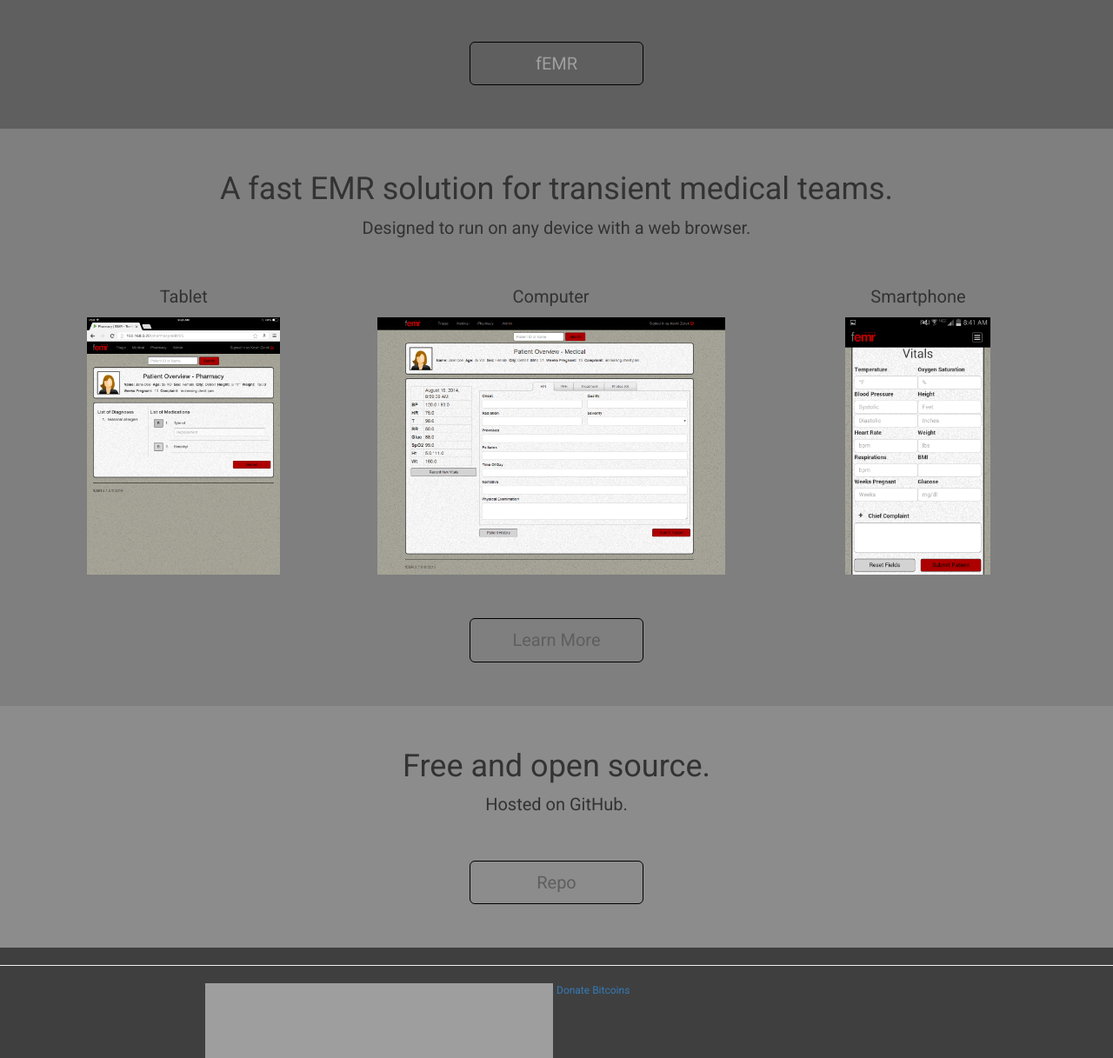
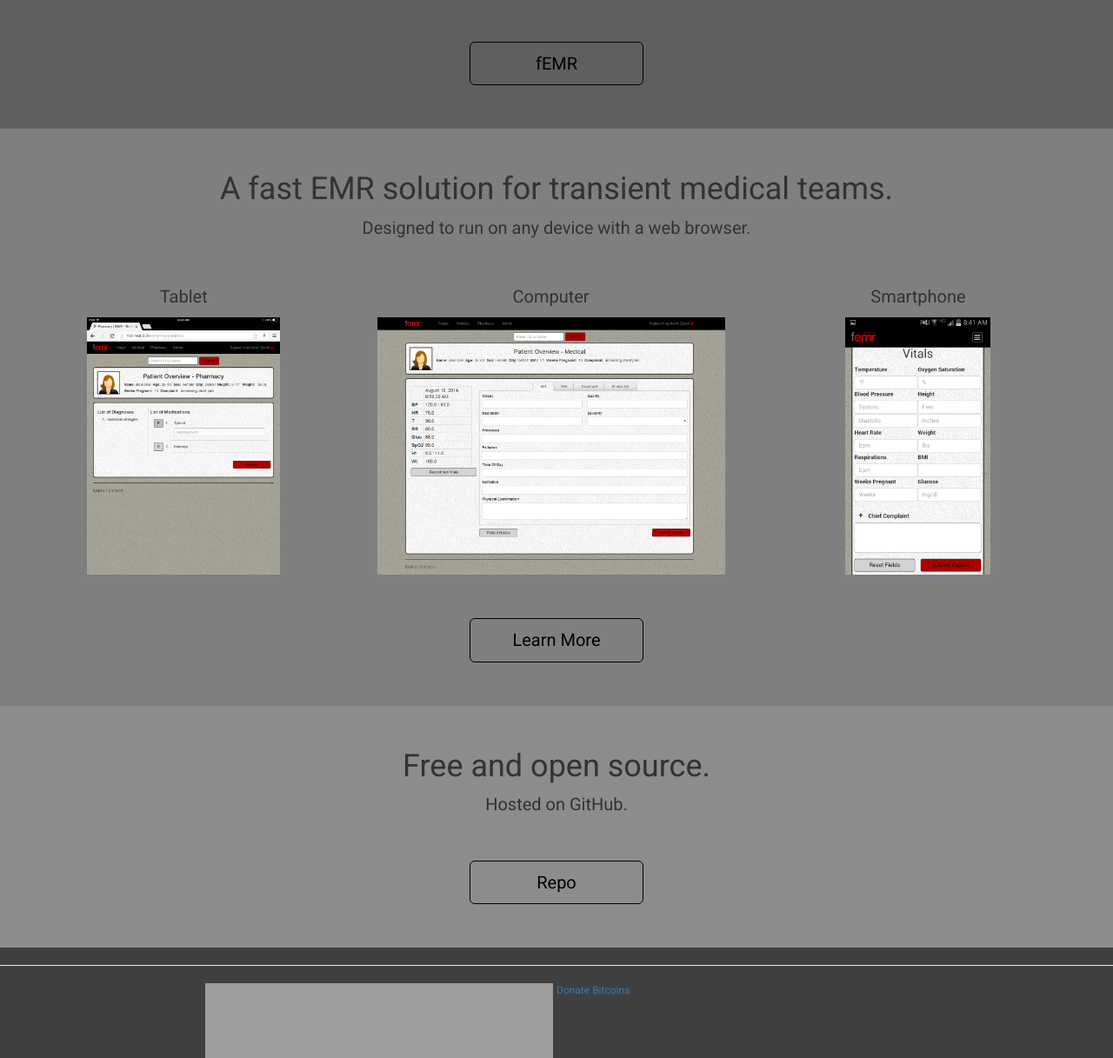
Before and after one commit to kdunlap/teamfemr, a plain HTML site: page index.html in a window 1280 px wide. Shown: the part 303-1520 px from the top of the page at 87% size. Drawn offline with Linux system fonts and the light colour scheme; grey boxes are pictures that could not be loaded.

Commit message:
make button text black

```diff
--- a/public/css/home.css
+++ b/public/css/home.css
@@ -30,17 +30,11 @@ h1 {
 .goButton:hover {
     text-decoration: none;
     background-color: #3f3f3f;
+    color: black;
 }
 
-#home_useBtn {
-    color: #9f9f9f;
-}
-
-#home_learnBtn {
-    color: #5f5f5f;
-}
-#home_repoBtn{
-    color: #5f5f5f;
+.goButton{
+    color: black;
 }
 #content_header{
     padding-bottom: 50px;
```
